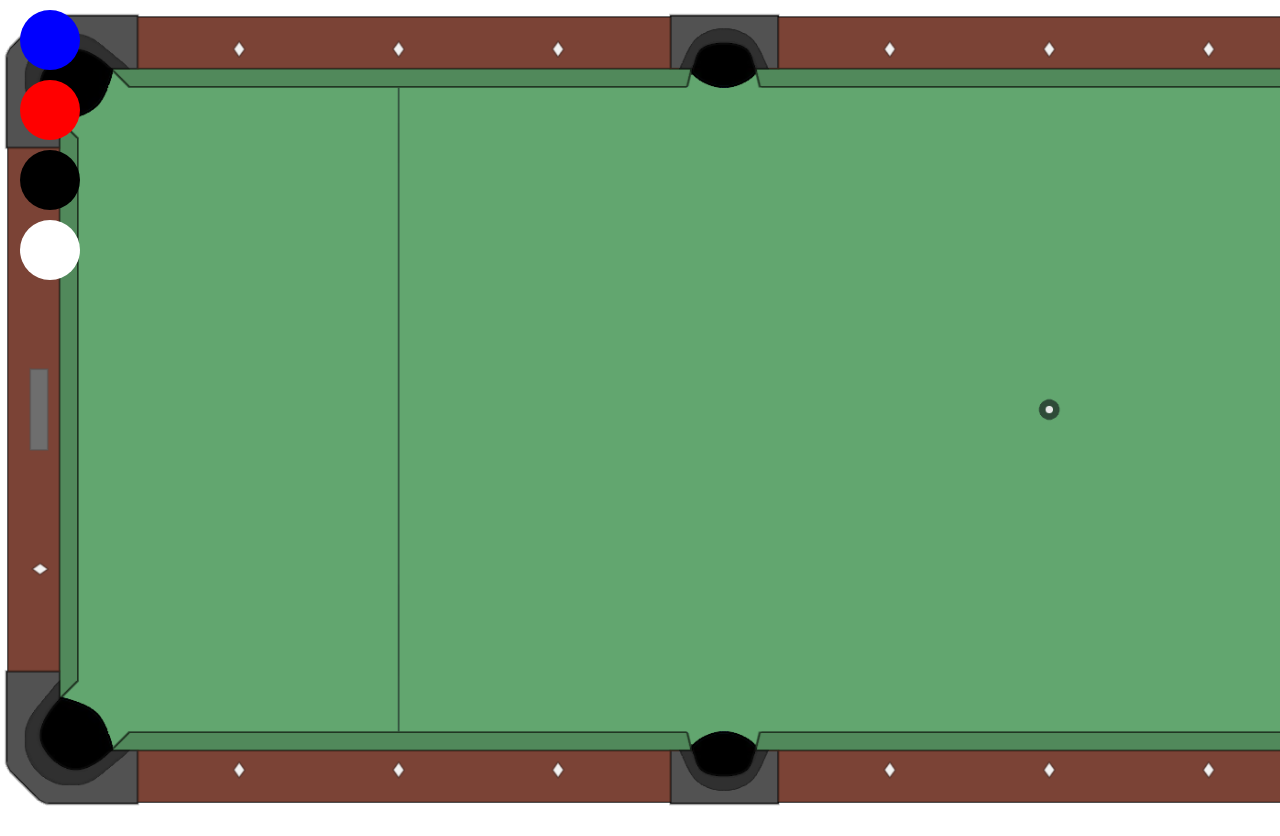
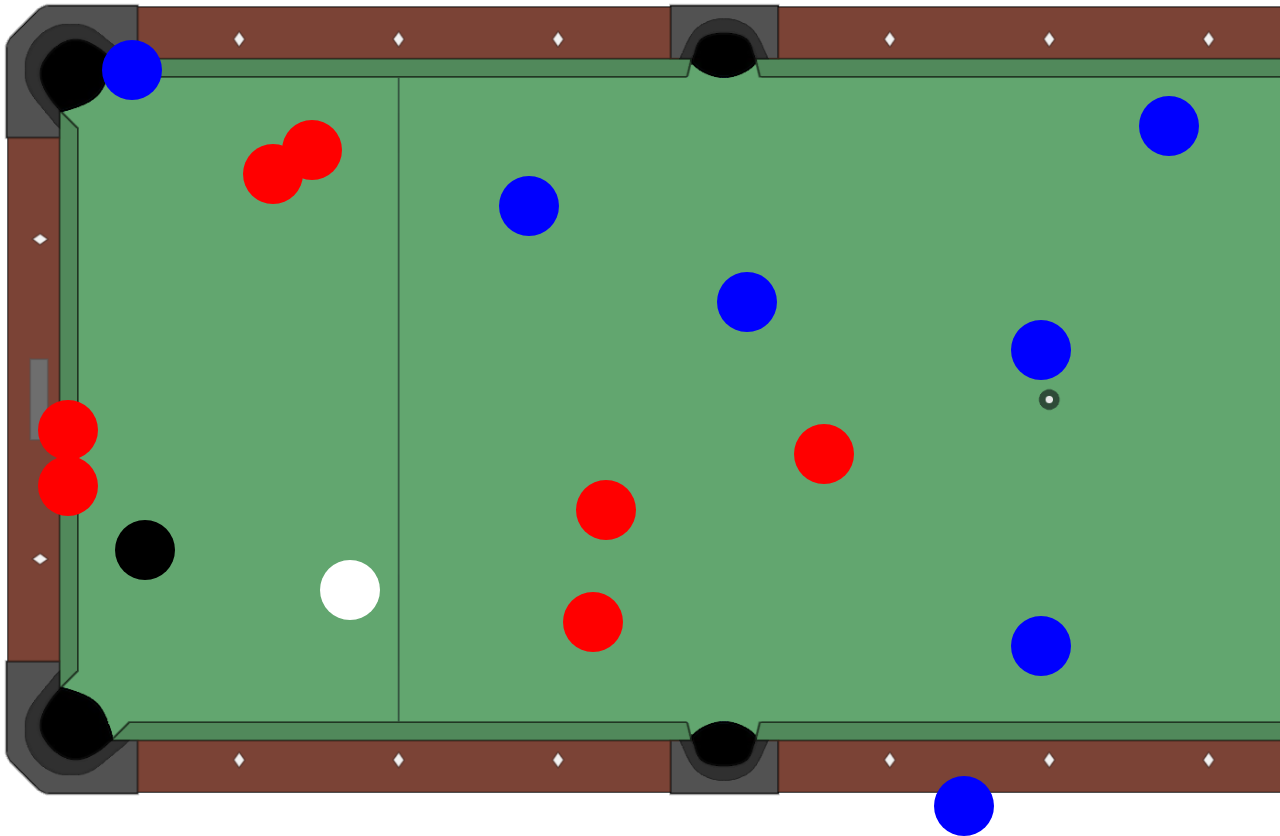
Before and after one commit to nurlanmusayev/PragmatechFrontEndProject, a plain HTML site: page DOMCircles/Task 05/index.html in a window 1280 px wide. Before the commit the page ends 810 px from the top, so only its background shows below. Drawn offline with Linux system fonts and the light colour scheme.

Commit message:
Add files via upload

```diff
--- /dev/null
+++ b/DOMCircles/Task 01/style.css
@@ -0,0 +1,7 @@
+*{
+    margin: 0px auto;
+}
+
+.circle{
+     border-radius: 100%;
+}
--- a/DOMCircles/Task 05/app.js
+++ b/DOMCircles/Task 05/app.js
@@ -1,30 +1,55 @@
 function createPoolTable(num) {
 
-
+  let rndtopbl = Math.floor(Math.random() *100)
+  let rndleftbl = Math.floor(Math.random() *95)
   let ballblack = document.createElement('div')
   ballblack.className = 'ball-black'
-
-  let ballwhite = document.createElement('div')
-  ballwhite.className = 'ball-white'
+  ballblack.style.top = `${rndtopbl}%`
+  ballblack.style.left = `${rndleftbl}%`
 
 
 
-  let ballblue = document.createElement('div')
-  ballblue.className = 'ball-blue'
+  let rndtopw = Math.floor(Math.random() *100)
+  let rndleftw = Math.floor(Math.random() *95)
+  let ballwhite = document.createElement('div')
+  ballwhite.className = 'ball-white'
+  ballwhite.style.top = `${rndtopw}%`
+  ballwhite.style.left = `${rndleftw}%`
 
 
 
-  let ballred = document.createElement('div')
-  ballred.className = 'ball-red'
+
+  for(let i=0;i<num;i++){
+    let rndtopb = Math.floor(Math.random() *100)
+    let rndleftb = Math.floor(Math.random() *95)
+    let ballblue = document.createElement('div')
+    ballblue.className = 'ball-blue'
+    ballblue.style.top = `${rndtopb}%`
+    ballblue.style.left = `${rndleftb}%`
+    document.body.appendChild(ballblue)
+  }
 
 
 
-    document.body.appendChild(ballblue)
+  for(let i=0;i<num;i++){
+    let rndtop = Math.floor(Math.random() *100)
+    let rndleft = Math.floor(Math.random() *95)
+    let ballred = document.createElement('div')
+    ballred.className = 'ball-red'
+    ballred.style.top = `${rndtop}%`
+    ballred.style.left = `${rndleft}%`
     document.body.appendChild(ballred)
+  }
+
+
+
+
+
+
     document.body.appendChild(ballblack)
     document.body.appendChild(ballwhite)
 
   }
 
 
-  createPoolTable()
+  createPoolTable(7)
--- a/DOMCircles/Task 05/style.css
+++ b/DOMCircles/Task 05/style.css
@@ -11,7 +11,7 @@
     object-fit: cover;
     height: 800px;
     width: 100%;
-    position: absolute;
+    position: relative;
 
 
 }
@@ -23,8 +23,8 @@
     width: 60px;
     border-radius: 100%;
     background-color: black;
-    position: relative;
-    margin: 10px 20px;
+    position: absolute;
+
 }
 
 .ball-white{
@@ -33,8 +33,9 @@
     width: 60px;
     border-radius: 100%;
     background-color: white;
-    position: relative;
-    margin: 10px 20px;
+    position: absolute;
+
+
 }
 
 .ball-red{
@@ -43,9 +44,7 @@
     width: 60px;
     border-radius: 100%;
     background-color: red;
-    position: relative;
-    margin: 10px 20px;
-
+    position: absolute;
 
 }
 
@@ -55,7 +54,7 @@
     width: 60px;
     border-radius: 100%;
     background-color: blue;
-    position: relative;
-    margin: 10px 20px;
+    position: absolute;
+
 
 }
```
Also changed, not shown: DOMCircles/Task 01/app.js (added, +17 -0 lines), DOMCircles/Task 01/index.html (added, +15 -0 lines).
